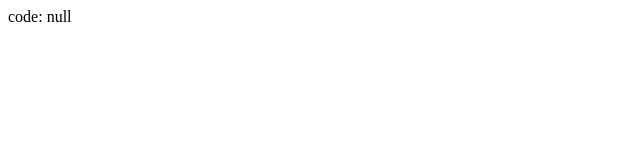
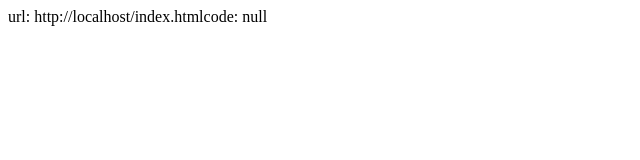
Before and after one commit to grbvieira/instaviewRedirect, a plain HTML site: page index.html in a window 1280 px wide. Shown: the whole page, without its empty margins (0-640 px from the left). Drawn offline with Linux system fonts and the light colour scheme.

Commit message:
imprime url na tela

```diff
--- a/index.html
+++ b/index.html
@@ -5,7 +5,7 @@
 
       // Get the query parameters
       let queryParameters = new URLSearchParams(url);
-
+      document.write("url: " + url)
       // Check if the code parameter exists
       if (queryParameters.has("code")) {
         document.write("sim")
```
